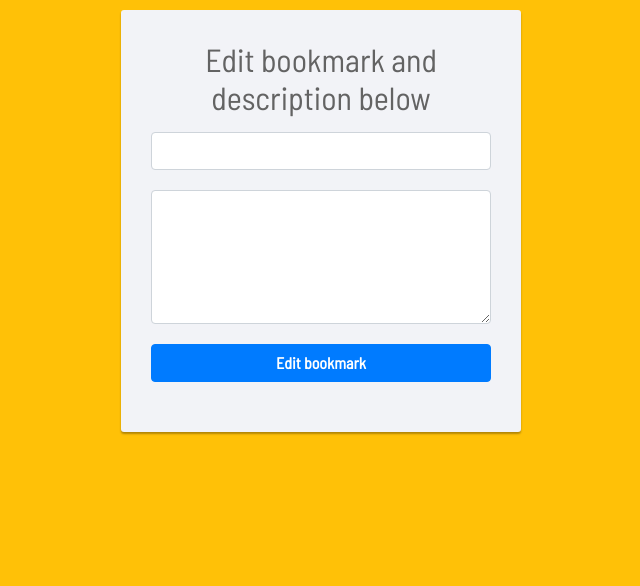
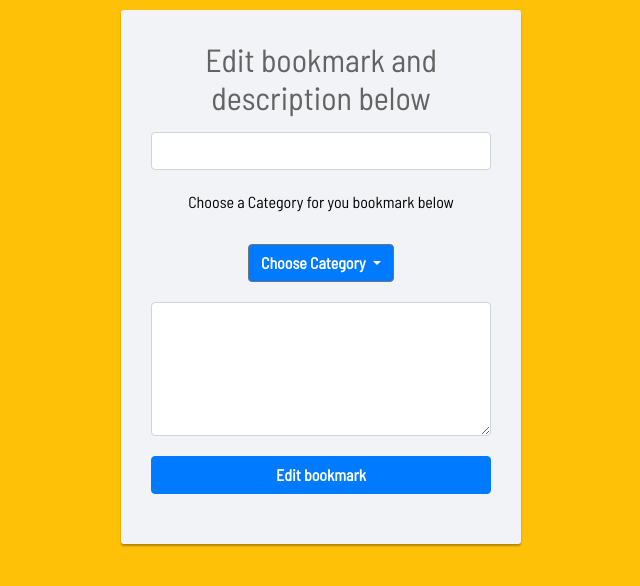
Before and after one commit to plyn85/bookmarks-app, a Flask app: template templates/edit_bookmark.html in a window 1280 px wide. Shown: the part 68-654 px from the top of the page, without its empty margins (319-959 px from the left). Run offline with Flask 2, Linux system fonts and the light colour scheme; the template is opened without the code that fills it, so the values that code supplies are empty; some libraries are stand-ins or nearby versions.

Commit message:
adding functionaillty to edit bookmark route

```diff
--- a/app.py
+++ b/app.py
@@ -114,9 +114,10 @@ def insert_bookmark():
     return redirect(url_for('user_bookmarks'))
 
 
-@app.route('/edit_bookmark')
-def edit_bookmark():
-    return render_template('edit_bookmark.html')
+@app.route("/edit_bookmark/<book_id>")
+def edit_bookmark(book_id):
+    the_bookmark = mongo.db.bookmarks.find_one({"_id": ObjectId(book_id)})
+    return render_template("edit_bookmark.html", bookmarks=the_bookmark)
 
 
 @app.route('/remove_bookmark/<book_id>')
@@ -125,23 +126,6 @@ def remove_bookmark(book_id):
     return redirect(url_for('user_bookmarks'))
 
 
-@app.route('/get_categories')
-def get_categories():
-    return render_template('categories.html',  categories=mongo.db.categories.find())
-
-
-@app.route('/insert_category',  methods=["GET", "POST"])
-def insert_category():
-    categories = mongo.db.categories
-    categories.insert_one(request.form.to_dict())
-    return redirect(url_for('get_categories'))
-
-
-@app.route('/add_category')
-def add_category():
-    return render_template('add_category.html')
-
-
 if __name__ == '__main__':
     app.run(host=os.environ.get('IP'),
             port=int(os.environ.get('PORT')),
--- a/templates/base.html
+++ b/templates/base.html
@@ -40,9 +40,7 @@
             <!-- these four links will only visable when in the bookmarks section -->
             {% if request.path == url_for('user_bookmarks')%}
             <li class="nav-item">
-              <a class="nav-link" href="{{url_for('add_category')}}"
-                >Add Category</a
-              >
+              <a class="nav-link" href="">Add Category</a>
             </li>
             <li class="nav-item">
               <a class="nav-link" href="{{url_for('add_bookmark')}}">
@@ -50,14 +48,10 @@
               >
             </li>
             <li class="nav-item">
-              <a class="nav-link" href="{{url_for('edit_bookmark')}}"
-                >Edit Bookmark</a
-              >
+              <a class="nav-link" href="">Edit Bookmark</a>
             </li>
             <li class="nav-item mr-5">
-              <a class="nav-link" href="{{url_for('add_category')}}"
-                >Add Category</a
-              >
+              <a class="nav-link" href="">Add Category</a>
             </li>
             {% endif %}
 
@@ -95,7 +89,7 @@
         {%with messages = get_flashed_messages(with_categories=true) %} {%if
         messages%} {% for category, message in messages %}
         <div class="alert-{{ category}} text-center">
-          {{ message }} {% endfor %}
+          {{session.username}} {{ message }} {% endfor %}
         </div>
       </div>
       <main>
--- a/templates/edit_bookmark.html
+++ b/templates/edit_bookmark.html
@@ -8,20 +8,43 @@
       </h2>
       <div class="form-group">
         <input
+          id="add_bookmark_url"
           type="text"
           class="form-control"
           name="add_bookmark_url"
-          placeholder="{{book.add_bookmark_url| truncate(30, killwords=True) }}"
+          value="{{add_bookmark_url| truncate(30, killwords=True) }}"
           required="required"
         />
       </div>
+      <p class="hint-text text-barlow">
+        Choose a Category for you bookmark below
+      </p>
+      <div class="dropdown form-group text-center">
+        <button
+          class="btn btn-secondary dropdown-toggle text-barlow bg-primary"
+          type="button"
+          id="dropdownMenuButton"
+          data-toggle="dropdown"
+          aria-haspopup="true"
+          aria-expanded="false"
+        >
+          Choose Category
+        </button>
+        <div
+          class="dropdown-menu text-barlow"
+          aria-labelledby="dropdownMenuButton"
+        >
+          <a class="dropdown-item" href="#">Action</a>
+        </div>
+      </div>
       <div class="form-group">
         <textarea
+          id="bookmark_description"
           class="form-control text-barlow"
           name="bookmark_description"
           rows="5"
         >
-{{book.bookmark_description |truncate (50, killwords=True) }}</textarea
+{{bookmark_description |truncate (50, killwords=True) }}</textarea
         >
       </div>
       <div class="form-group">
```
Also changed, not shown: templates/bookmarks.html (+5 -4 lines).
